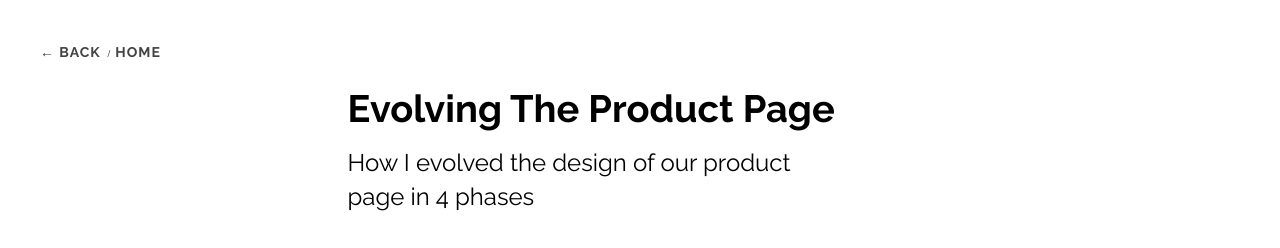
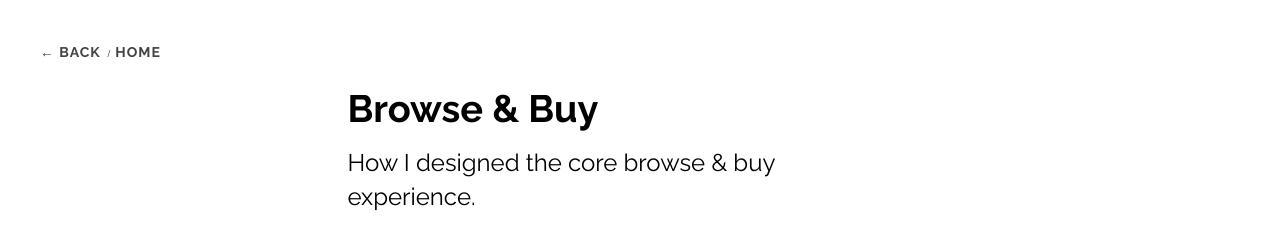
Before and after one commit to lymcho/portfolio, a website: page html/a_pdp.html in a window 1280 px wide. Shown: the top 248 px of the page. Drawn offline with nearby package versions, Linux system fonts and the light colour scheme; a web font is replaced by a local one.

Commit message:
change to working pdp
change to working pdp

```diff
--- a/html/a_pdp.html
+++ b/html/a_pdp.html
@@ -26,8 +26,8 @@
                <!--  title -->
     <div  class="columns">
       <div class="column is-5 is-offset-one-quarter">
-       <p class="title"><strong> Evolving The Product Page</strong></p>
-        <p class="subtitle">How I evolved the design of our product page in 4 phases</p>
+       <p class="title"><strong>Browse & Buy</strong></p>
+        <p class="subtitle">How I designed the core browse & buy experience.</p>
       </div>
     </div>
 
```
